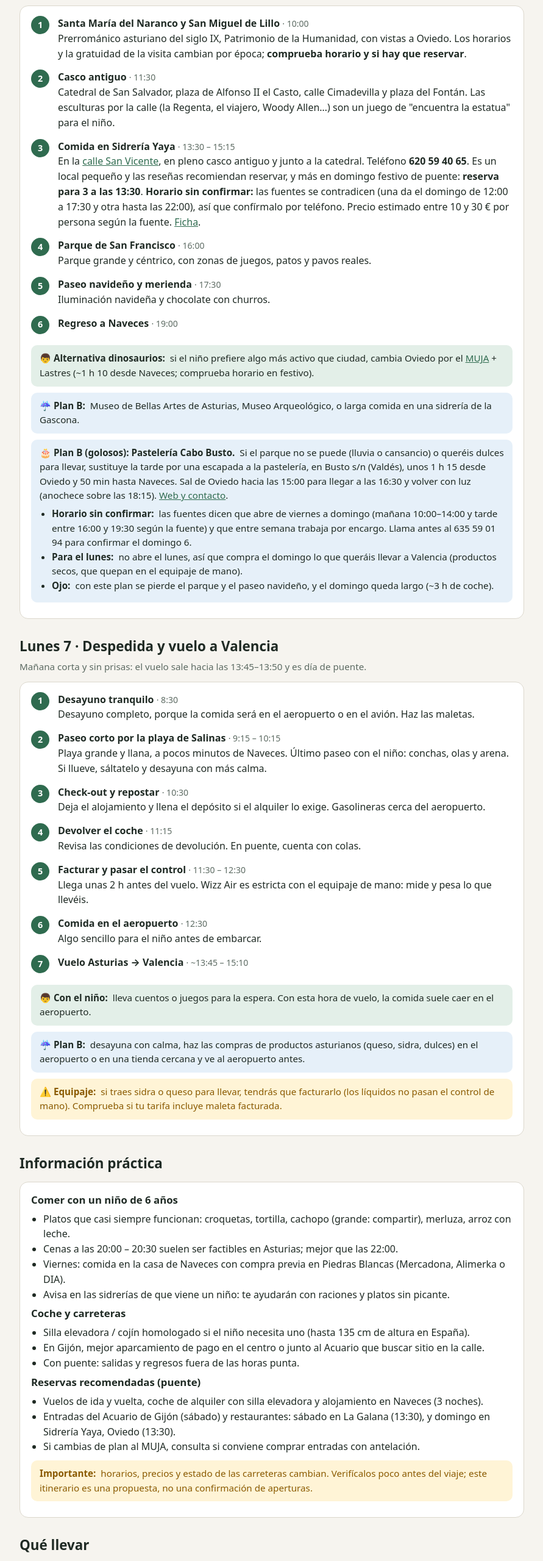
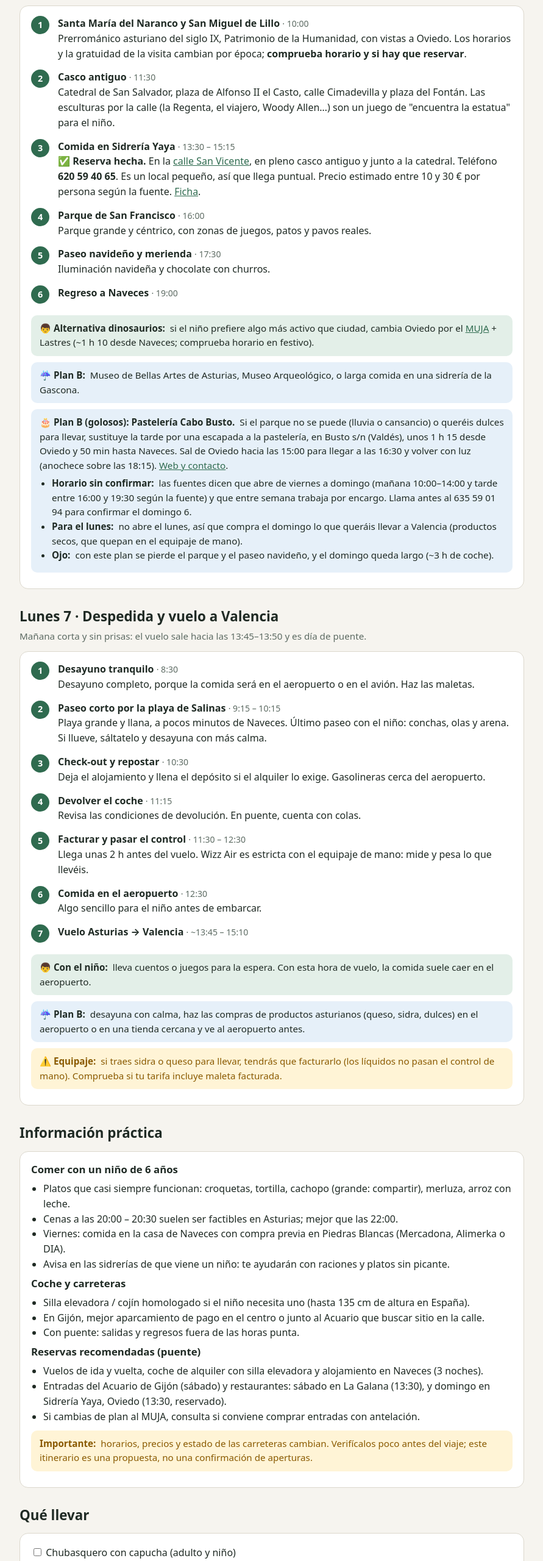
Before and after one commit to josecanto/itinerario-asturias, a plain HTML site: page index.html in a window 1280 px wide. Shown: the part 3586-6146 px from the top of the page at 61% size, without its empty margins (194-1085 px from the left). Drawn offline with Linux system fonts and the light colour scheme.

Commit message:
Domingo: Sidrería Yaya con reserva hecha
Co-Authored-By: Claude Sonnet 5.5 <noreply@anthropic.com>
Claude-Session: https://claude.ai/code/session_01U3mGAecb9RuVvyjLRb4oeA

```diff
--- a/index.html
+++ b/index.html
@@ -142,7 +142,7 @@
     <ol class="steps">
       <li><span class="t">Santa María del Naranco y San Miguel de Lillo</span> <span class="h">· 10:00</span><br>Prerrománico asturiano del siglo IX, Patrimonio de la Humanidad, con vistas a Oviedo. Los horarios y la gratuidad de la visita cambian por época; <b>comprueba horario y si hay que reservar</b>.</li>
       <li><span class="t">Casco antiguo</span> <span class="h">· 11:30</span><br>Catedral de San Salvador, plaza de Alfonso II el Casto, calle Cimadevilla y plaza del Fontán. Las esculturas por la calle (la Regenta, el viajero, Woody Allen…) son un juego de "encuentra la estatua" para el niño.</li>
-      <li><span class="t">Comida en Sidrería Yaya</span> <span class="h">· 13:30 – 15:15</span><br>En la <a href="https://www.google.com/maps/search/Sidrer%C3%ADa+Yaya+Calle+San+Vicente+Oviedo" target="_blank" rel="noopener">calle San Vicente</a>, en pleno casco antiguo y junto a la catedral. Teléfono <b>620 59 40 65</b>. Es un local pequeño y las reseñas recomiendan reservar, y más en domingo festivo de puente: <b>reserva para 3 a las 13:30</b>. <b>Horario sin confirmar:</b> las fuentes se contradicen (una da el domingo de 12:00 a 17:30 y otra hasta las 22:00), así que confírmalo por teléfono. Precio estimado entre 10 y 30 € por persona según la fuente. <a href="https://gastroranking.es/r/sidreria-yaya_239536/" target="_blank" rel="noopener">Ficha</a>.</li>
+      <li><span class="t">Comida en Sidrería Yaya</span> <span class="h">· 13:30 – 15:15</span><br>✅ <b>Reserva hecha.</b> En la <a href="https://www.google.com/maps/search/Sidrer%C3%ADa+Yaya+Calle+San+Vicente+Oviedo" target="_blank" rel="noopener">calle San Vicente</a>, en pleno casco antiguo y junto a la catedral. Teléfono <b>620 59 40 65</b>. Es un local pequeño, así que llega puntual. Precio estimado entre 10 y 30 € por persona según la fuente. <a href="https://gastroranking.es/r/sidreria-yaya_239536/" target="_blank" rel="noopener">Ficha</a>.</li>
       <li><span class="t">Parque de San Francisco</span> <span class="h">· 16:00</span><br>Parque grande y céntrico, con zonas de juegos, patos y pavos reales.</li>
       <li><span class="t">Paseo navideño y merienda</span> <span class="h">· 17:30</span><br>Iluminación navideña y chocolate con churros.</li>
       <li><span class="t">Regreso a Naveces</span> <span class="h">· 19:00</span></li>
@@ -197,7 +197,7 @@
     <h3>Reservas recomendadas (puente)</h3>
     <ul>
       <li>Vuelos de ida y vuelta, coche de alquiler con silla elevadora y alojamiento en Naveces (3 noches).</li>
-      <li>Entradas del Acuario de Gijón (sábado) y restaurantes: sábado en La Galana (13:30), y domingo en Sidrería Yaya, Oviedo (13:30).</li>
+      <li>Entradas del Acuario de Gijón (sábado) y restaurantes: sábado en La Galana (13:30), y domingo en Sidrería Yaya, Oviedo (13:30, reservado).</li>
       <li>Si cambias de plan al MUJA, consulta si conviene comprar entradas con antelación.</li>
     </ul>
     <div class="warn"><b>Importante:</b> horarios, precios y estado de las carreteras cambian. Verifícalos poco antes del viaje; este itinerario es una propuesta, no una confirmación de aperturas.</div>
```
